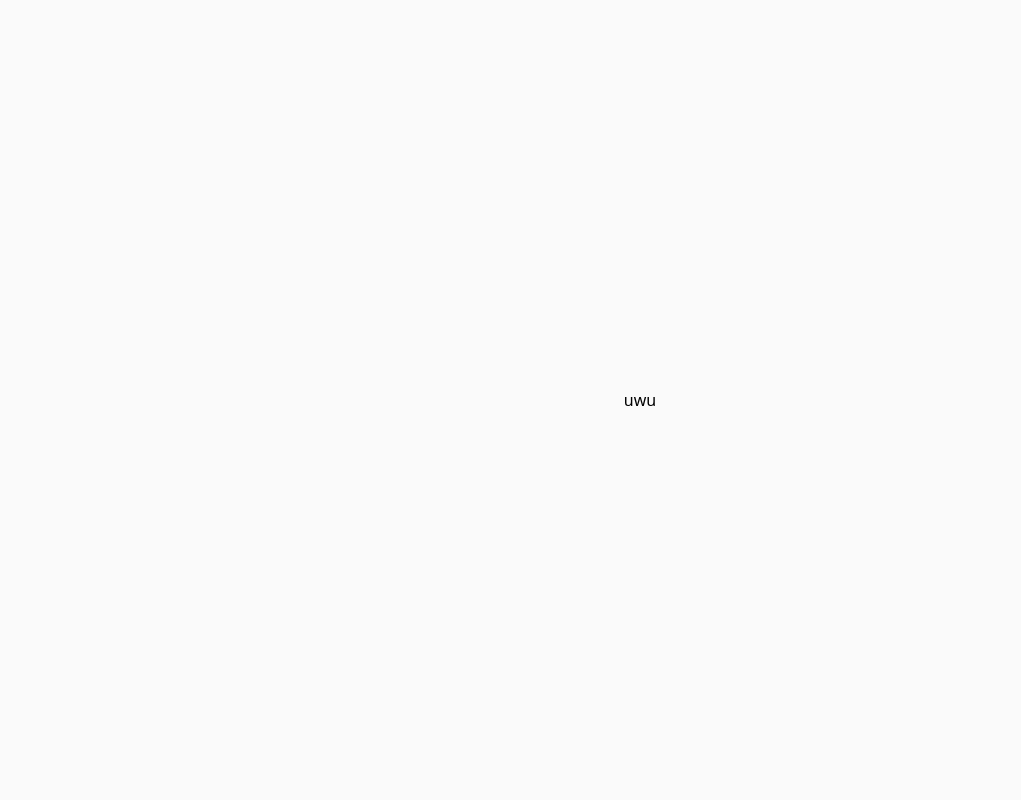
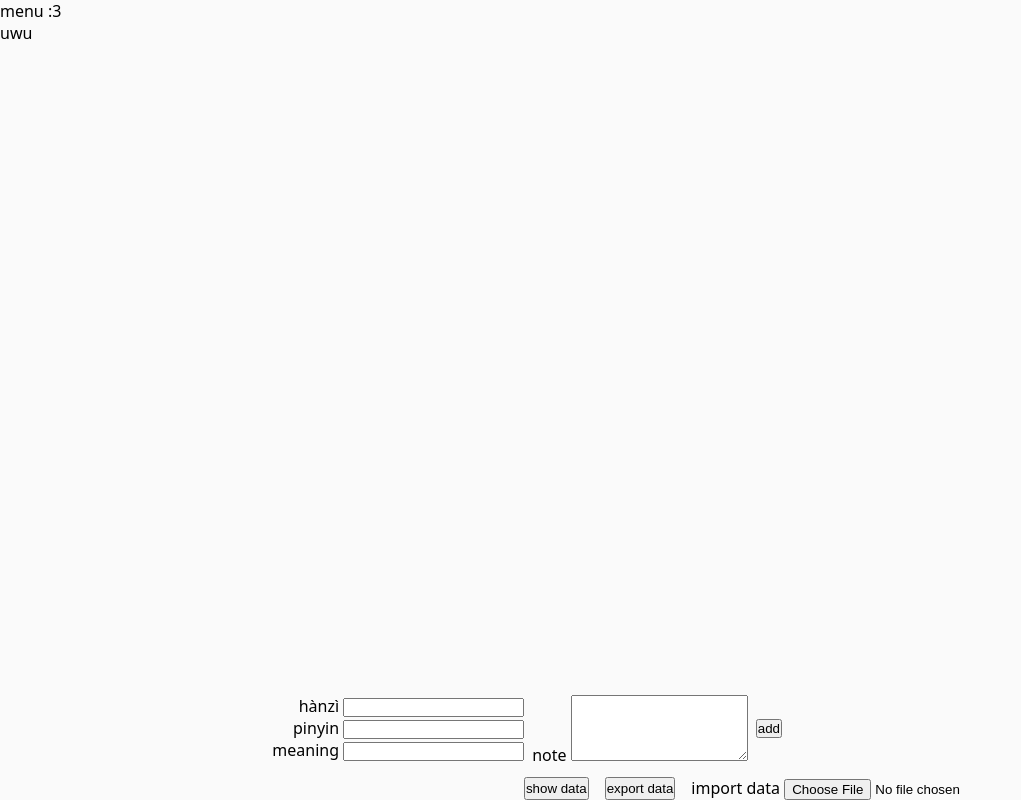
Before and after one commit to asasinmode/hanzimode, a website: page index.html in a window 1280 px wide. Shown: the whole page, without its empty margins (0-1021 px from the left). Drawn offline with Linux system fonts and the light colour scheme; a web font is replaced by a local one.

Commit message:
feat: add & display collection

```diff
--- a/eslint.config.js
+++ b/eslint.config.js
@@ -9,6 +9,8 @@ export default antfu({
 		'style/brace-style': ['error', '1tbs'],
 		'curly': ['error', 'all'],
 		'no-console': 'off',
+		'no-unused-vars': 'off',
+		'unused-imports/no-unused-vars': 'off',
 	},
 	formatters: true,
 });
--- a/index.html
+++ b/index.html
@@ -5,6 +5,14 @@
 		<meta name="viewport" content="width=device-width, initial-scale=1.0" />
 		<title>hànzì</title>
 		<style>
+			*,
+			*::before,
+			*::after {
+				box-sizing: border-box;
+				margin: 0;
+				padding: 0;
+			}
+
 			body {
 				background-color: #fafafa;
 				color-scheme: light;
@@ -28,7 +36,8 @@
 					Segoe UI Symbol,
 					'Noto Color Emoji';
 				display: grid;
-				place-items: center;
+				grid-template-rows: min-content 1fr auto;
+				grid-template-columns: 1;
 			}
 
 			.dark body {
@@ -48,6 +57,55 @@
 					url(https://fonts.bunny.net/atkinson-hyperlegible/files/atkinson-hyperlegible-latin-400-normal.woff)
 						format('woff');
 			}
+
+			footer {
+				display: grid;
+				grid-template-columns: 1fr auto 1fr;
+				grid-auto-rows: min-content;
+				column-gap: 1rem;
+				row-gap: 1rem;
+
+				#dataForm,
+				#dataTable {
+					grid-column: 1 / span 3;
+				}
+
+				#dataForm {
+					display: grid;
+					grid-template-columns: 1fr auto 1fr;
+					grid-template-rows: repeat(3, min-content);
+					grid-auto-flow: column;
+					column-gap: 0.5rem;
+
+					label:nth-child(-n + 3) {
+						justify-self: end;
+					}
+
+					label[for='dataInputNote'],
+					#dataAddItem {
+						grid-row: 1 / span 3;
+					}
+
+					label[for='dataInputNote'] textarea {
+						height: 100%;
+					}
+
+					#dataAddItem {
+						height: min-content;
+						align-self: center;
+						justify-self: start;
+					}
+				}
+
+				.dataButton {
+					width: fit-content;
+					white-space: nowrap;
+				}
+
+				.dataButton:first-of-type {
+					justify-self: end;
+				}
+			}
 		</style>
 		<script>
 			const prefersDark = window.matchMedia && window.matchMedia('(prefers-color-scheme: dark)').matches;
@@ -60,7 +118,35 @@
 	</head>
 
 	<body>
-		<div>uwu</div>
+		<header>menu :3</header>
+		<main id="tmp">uwu</main>
+		<footer>
+			<form id="dataForm" onsubmit="addItem(event)">
+				<label for="dataInputSymbol">
+					hànzì
+					<input id="dataInputSymbol" required="true" autocomplete="off" />
+				</label>
+				<label for="dataInputPinyin">
+					pinyin
+					<input id="dataInputPinyin" required="true" autocomplete="off" />
+				</label>
+				<label for="dataInputMeaning">
+					meaning
+					<input id="dataInputMeaning" required="true" autocomplete="off" />
+				</label>
+				<label for="dataInputNote">
+					note
+					<textarea id="dataInputNote"></textarea>
+				</label>
+				<button id="dataAddItem">add</button>
+			</form>
+			<button class="dataButton" onclick="showData(event)">show data</button>
+			<button class="dataButton">export data</button>
+			<label for="dataImport">
+				import data
+				<input id="dataImport" type="file" />
+			</label>
+		</footer>
 		<script src="./index.js"></script>
 	</body>
 </html>
--- a/index.js
+++ b/index.js
@@ -1,5 +1,5 @@
 /**
- * @typedef IHanzi
+ *  @typedef IHanzi
  *  @type {object}
  *  @property {string} symbol hanzi symbol
  *  @property {string} pinyin pinyin transcription of the hanzi
@@ -8,7 +8,7 @@
  */
 
 /**
- * @typedef IData
+ *  @typedef IData
  *  @type {object}
  *  @property {number} version data version
  *  @property {IHanzi[]} hanzi saved hanzi
@@ -28,4 +28,96 @@ if (data) {
 
 data ||= { version: 1, hanzi: [] };
 
-console.log(data);
+function saveData() {
+	localStorage.setItem('hanzimode.data', JSON.stringify(data));
+}
+
+/**
+	* @param {SubmitEvent} event
+	*/
+function addItem(event) {
+	event.preventDefault();
+	/** @type {[HTMLInputElement, HTMLInputElement, HTMLInputElement, HTMLTextAreaElement]} */
+	const [symbolInput, pinyinInput, meaningInput, noteInput] = event.target;
+	const symbol = symbolInput.value;
+	const pinyin = pinyinInput.value;
+	const meaning = meaningInput.value;
+	const note = noteInput.value;
+
+	const index = data.hanzi.findIndex(el => el.symbol === symbol);
+	if (~index) {
+		data.hanzi.splice(index, 1, { symbol, pinyin, meaning, note });
+	} else {
+		data.hanzi.push({ symbol, pinyin, meaning, note });
+	}
+	saveData();
+
+	symbolInput.value = '';
+	pinyinInput.value = '';
+	meaningInput.value = '';
+	noteInput.value = '';
+}
+
+let isShowingData = false;
+
+/**
+	* @param {Event} event
+	*/
+function showData(event) {
+	if (isShowingData) {
+		document.getElementById('dataTable').remove();
+		event.target = 'show data';
+		isShowingData = false;
+		return;
+	}
+
+	const footer = document.querySelector('footer');
+	const table = document.createElement('table');
+	table.id = 'dataTable';
+
+	const headerRow = document.createElement('tr');
+	const symbolHeader = document.createElement('th');
+	const pinyinHeader = document.createElement('th');
+	const meaningHeader = document.createElement('th');
+	const noteHeader = document.createElement('th');
+	const actionsHeader = document.createElement('th');
+	symbolHeader.textContent = 'hànzì';
+	pinyinHeader.textContent = 'pinyin';
+	meaningHeader.textContent = 'meaning';
+	noteHeader.textContent = 'note';
+	actionsHeader.textContent = 'actions';
+
+	headerRow.appendChild(symbolHeader);
+	headerRow.appendChild(pinyinHeader);
+	headerRow.appendChild(meaningHeader);
+	headerRow.appendChild(noteHeader);
+	headerRow.appendChild(actionsHeader);
+	table.appendChild(headerRow);
+
+	for (const { symbol, pinyin, meaning, note } of data.hanzi) {
+		const row = document.createElement('tr');
+
+		for (const el of [symbol, pinyin, meaning, note]) {
+			const cell = document.createElement('td');
+			cell.textContent = el;
+			row.appendChild(cell);
+		}
+
+		const cell = document.createElement('td');
+
+		const editButton = document.createElement('button');
+		editButton.textContent = 'edit';
+		cell.appendChild(editButton);
+
+		const deleteButton = document.createElement('button');
+		deleteButton.textContent = 'delete';
+		cell.appendChild(deleteButton);
+
+		row.appendChild(cell);
+		table.appendChild(row);
+	}
+
+	footer.appendChild(table);
+	event.target.textContent = 'hide data';
+	isShowingData = true;
+}
--- a/package.json
+++ b/package.json
@@ -2,7 +2,7 @@
 	"name": "mandarinmode",
 	"type": "module",
 	"private": true,
-	"packageManager": "pnpm@10.6.5",
+	"packageManager": "pnpm@10.7.0",
 	"scripts": {
 		"lint": "eslint . --fix"
 	},
```
Also changed, not shown: README.md, pnpm-lock.yaml.
